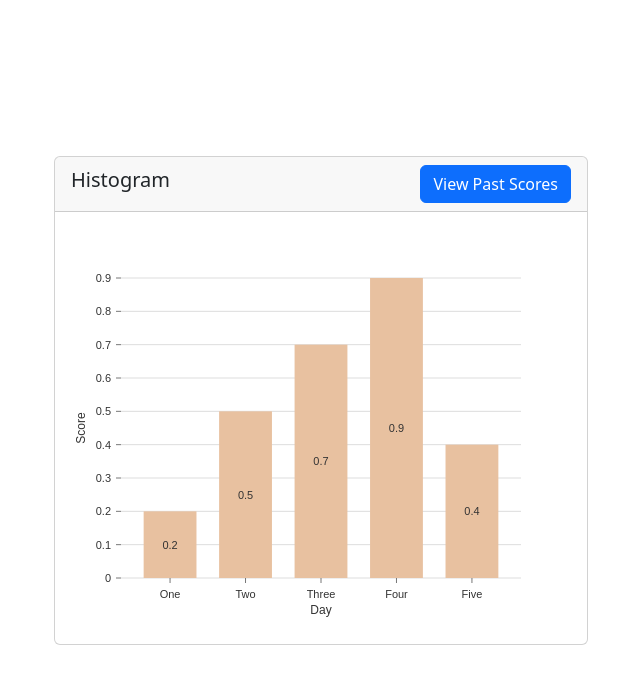
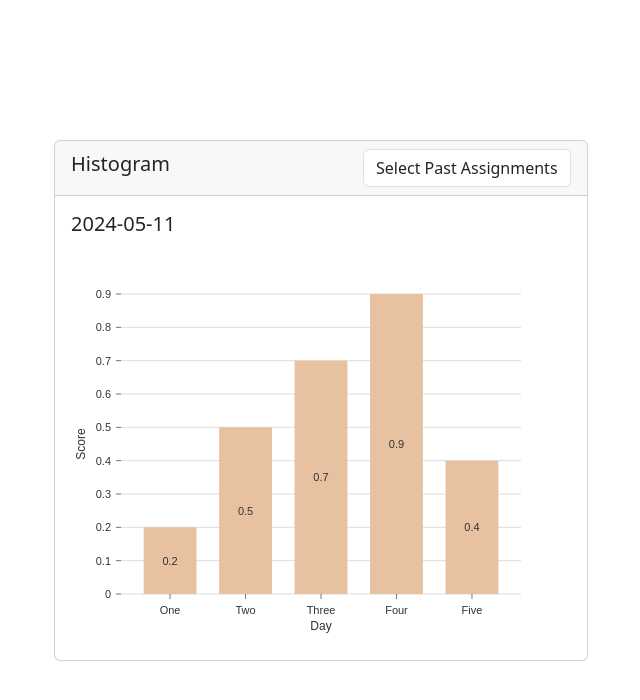
Before and after one commit to muneeb706/react-samples, a React (Vite) app: page /histogram-card in a window 1280 px wide. Shown: the top 700 px of the page, without its empty margins (319-959 px from the left). Built offline with nearby package versions, Linux system fonts and the light colour scheme.

Commit message:
refactor: Update HistogramCard component to use a dropdown filter for viewing past histograms

```diff
--- a/src/graphs/HistogramCard.tsx
+++ b/src/graphs/HistogramCard.tsx
@@ -1,84 +1,99 @@
-import React, { useState } from 'react';
-import { Card, Container, Row, Col, Button, Modal } from 'react-bootstrap';
-import Histogram from './Histogram';
-import 'bootstrap/dist/css/bootstrap.min.css';
+import React, { useState } from "react";
+import {
+  Card,
+  Container,
+  Row,
+  Col,
+  Button,
+  Modal,
+  Form,
+} from "react-bootstrap";
+import Histogram from "./Histogram";
+import "bootstrap/dist/css/bootstrap.min.css";
 
-const currentData = [
-  { day: 'One', score: 0.2 },
-  { day: 'Two', score: 0.5 },
-  { day: 'Three', score: 0.7 },
-  { day: 'Four', score: 0.9 },
-  { day: 'Five', score: 0.4 },
-];
+const currentDataSet = {
+  date: new Date().toISOString().split("T")[0], // Current date in YYYY-MM-DD format
+  data: [
+    { day: "One", score: 0.2 },
+    { day: "Two", score: 0.5 },
+    { day: "Three", score: 0.7 },
+    { day: "Four", score: 0.9 },
+    { day: "Five", score: 0.4 },
+  ],
+};
 
 const pastDataSets = [
   {
-    date: '2023-10-01',
+    date: "2023-10-01",
     data: [
-      { day: 'One', score: 0.1 },
-      { day: 'Two', score: 0.3 },
-      { day: 'Three', score: 0.6 },
-      { day: 'Four', score: 0.8 },
-      { day: 'Five', score: 0.2 },
+      { day: "One", score: 0.1 },
+      { day: "Two", score: 0.3 },
+      { day: "Three", score: 0.6 },
+      { day: "Four", score: 0.8 },
+      { day: "Five", score: 0.2 },
     ],
   },
   {
-    date: '2023-10-02',
+    date: "2023-10-02",
     data: [
-      { day: 'One', score: 0.4 },
-      { day: 'Two', score: 0.6 },
-      { day: 'Three', score: 0.5 },
-      { day: 'Four', score: 0.7 },
-      { day: 'Five', score: 0.3 },
+      { day: "One", score: 0.4 },
+      { day: "Two", score: 0.6 },
+      { day: "Three", score: 0.5 },
+      { day: "Four", score: 0.7 },
+      { day: "Five", score: 0.3 },
     ],
   },
   // Add more past data sets as needed
 ];
 
 const HistogramCard: React.FC = () => {
-  const [showModal, setShowModal] = useState(false);
+  const [selectedDate, setSelectedDate] = useState<string | null>(null);
 
-  const handleShow = () => setShowModal(true);
-  const handleClose = () => setShowModal(false);
+  const handleDateChange = (event: React.ChangeEvent<HTMLSelectElement>) => {
+    setSelectedDate(event.target.value);
+  };
+
+  const selectedDataSet =
+    selectedDate === currentDataSet.date
+      ? currentDataSet
+      : pastDataSets.find((dataset) => dataset.date === selectedDate);
 
   return (
     <Container className="d-flex vh-100">
       <Row className="m-auto w-50">
         <Col>
-          <Card style={{ width: '100%', minHeight: '400px' }}>
+          <Card style={{ width: "100%", minHeight: "400px" }}>
             <Card.Header className="d-flex justify-content-between align-items-center">
               <Card.Title>Histogram</Card.Title>
-              <Button variant="primary" onClick={handleShow}>
-                View Past Scores
-              </Button>
+              <div>
+                <Form.Control
+                  as="select"
+                  onChange={handleDateChange}
+                  defaultValue=""
+                >
+                  <option value="" disabled>
+                    Select Past Assignments
+                  </option>
+                  <option value={currentDataSet.date}>Last Assignment</option>
+                  {pastDataSets.map((dataset, index) => (
+                    <option key={index} value={dataset.date}>
+                      {dataset.date}
+                    </option>
+                  ))}
+                </Form.Control>
+              </div>
             </Card.Header>
             <Card.Body>
-              <Histogram data={currentData} />
+              <h5>{selectedDate ? selectedDate : currentDataSet.date}</h5>
+              <Histogram
+                data={
+                  selectedDataSet ? selectedDataSet.data : currentDataSet.data
+                }
+              />
             </Card.Body>
           </Card>
         </Col>
       </Row>
-
-      <Modal show={showModal} onHide={handleClose} size="lg">
-        <Modal.Header closeButton>
-          <Modal.Title>Past Scores</Modal.Title>
-        </Modal.Header>
-        <Modal.Body style={{ maxHeight: '70vh', overflowY: 'auto' }}>
-          {pastDataSets.map((dataset, index) => (
-            <div key={index} style={{ height: '450px', marginBottom: '20px' }}>
-              <h5>{dataset.date}</h5>
-              <div style={{ height: '400px' }}>
-                <Histogram data={dataset.data} />
-              </div>
-            </div>
-          ))}
-        </Modal.Body>
-        <Modal.Footer>
-          <Button variant="secondary" onClick={handleClose}>
-            Close
-          </Button>
-        </Modal.Footer>
-      </Modal>
     </Container>
   );
 };
```
Also changed, not shown: 2 other files (tests, documents, lock files or other folders).
